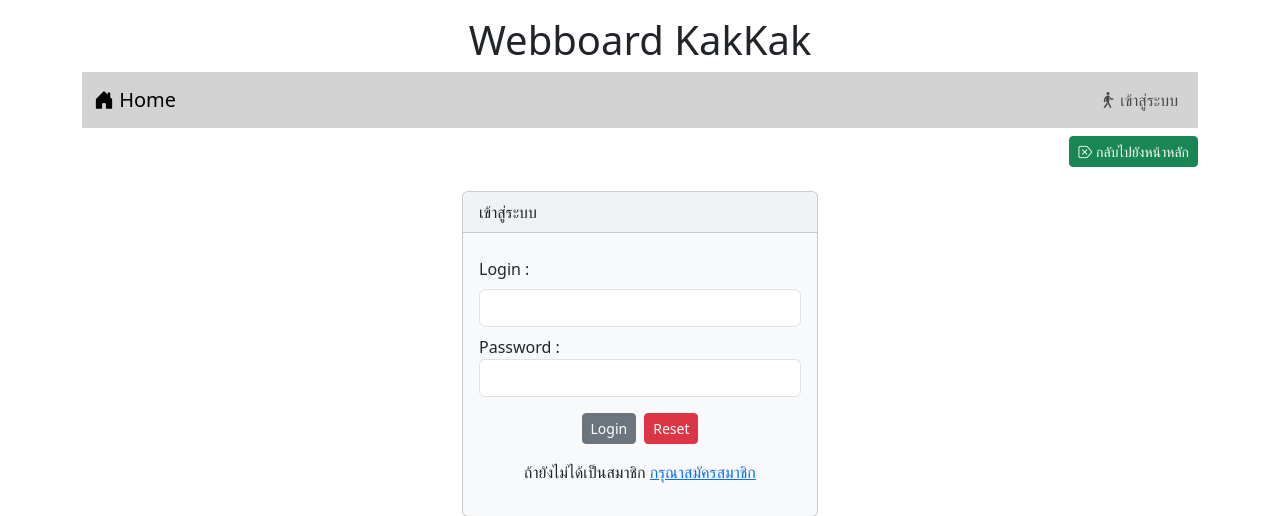
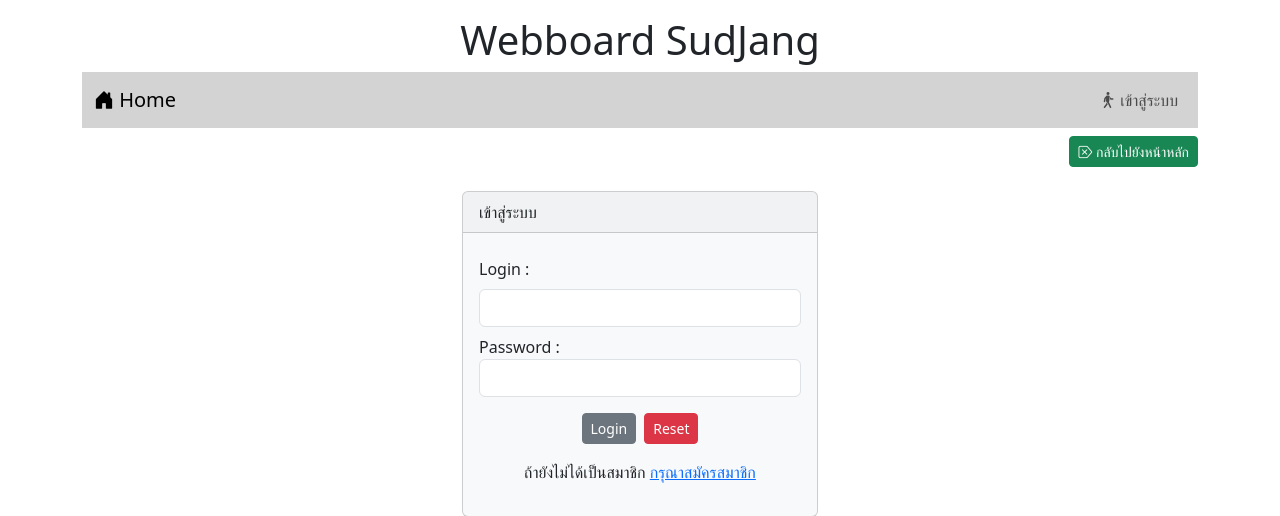
Before and after one commit to PantakarHumYai/Webboard_ECT_2, a PHP site: page /login.php in a window 1280 px wide. Shown: the top 516 px of the page. Run offline with PHP 8.4, Linux system fonts and the light colour scheme.

Commit message:
Update login.php

```diff
--- a/login.php
+++ b/login.php
@@ -17,7 +17,7 @@ if(isset($_SESSION['id'])){
 </head>
 <body>
 <div class="container-lg">
-    <h1 style ="text-align: center;" class = "mt-3">Webboard KakKak</h1>
+    <h1 style ="text-align: center;" class = "mt-3">Webboard SudJang</h1>
     <?php include "nav.php" ?>
     <div class="d-flex justify-content-sm-end mt-2"><a href="newpost.php" class="btn btn-success btn-sm "><i class="bi bi-backspace-reverse"></i> กลับไปยังหน้าหลัก</i></a></div>
 
```
